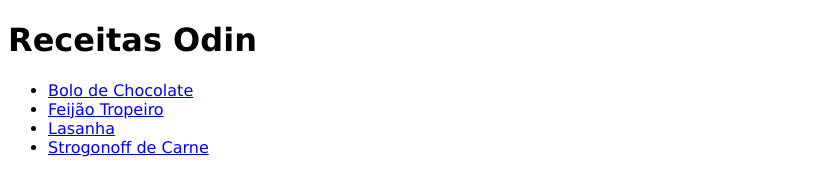
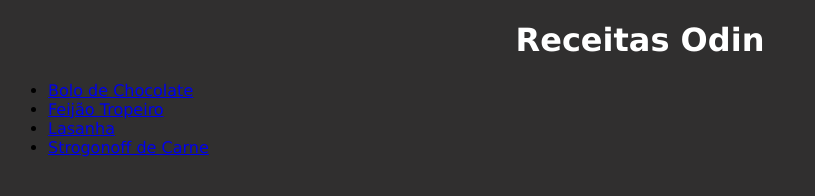
Before and after one commit to Apatheial/odin-recipes, a plain HTML site: page index.html in a window 1280 px wide. Shown: the whole page, without its empty margins (0-815 px from the left). Drawn offline with Linux system fonts and the light colour scheme.

Commit message:
Add: cor de background e h1 para todas as páginas
Definida uma cor de background e um estilo padrão para os elementos <h1>
em todas as páginas do projeto.

```diff
--- a/styles.css
+++ b/styles.css
@@ -1,3 +1,9 @@
 * {
     font-family: Verdana, Geneva, Tahoma, sans-serif;
+    background-color: rgb(48, 47, 47);
 }
+
+h1 {
+    color: white;
+    text-align: center;
+}
```
